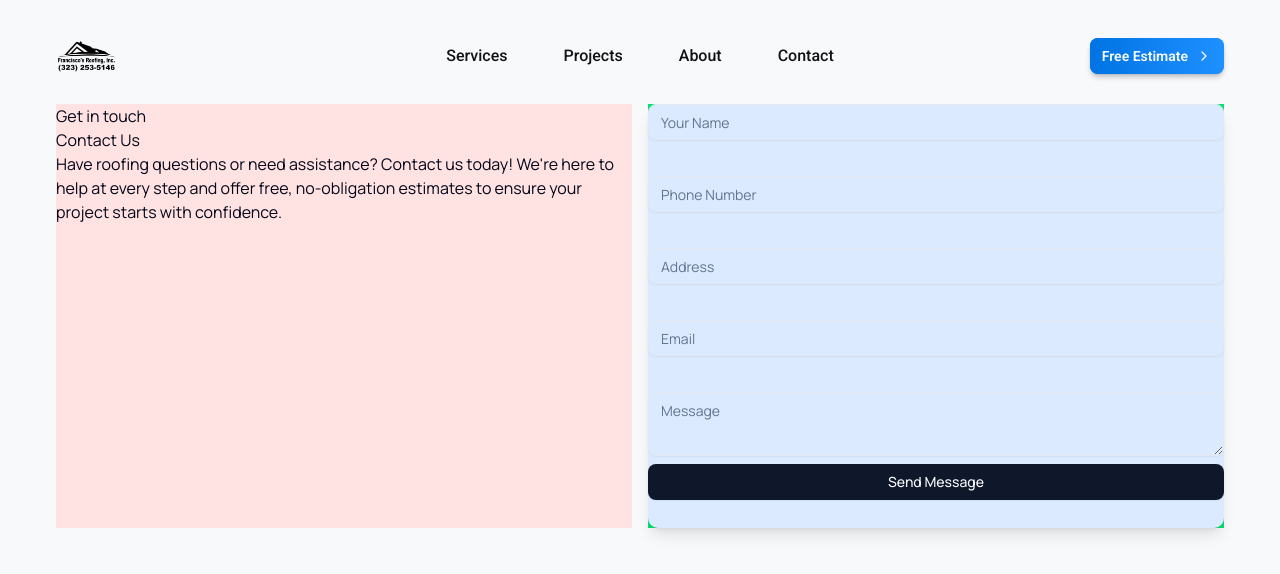
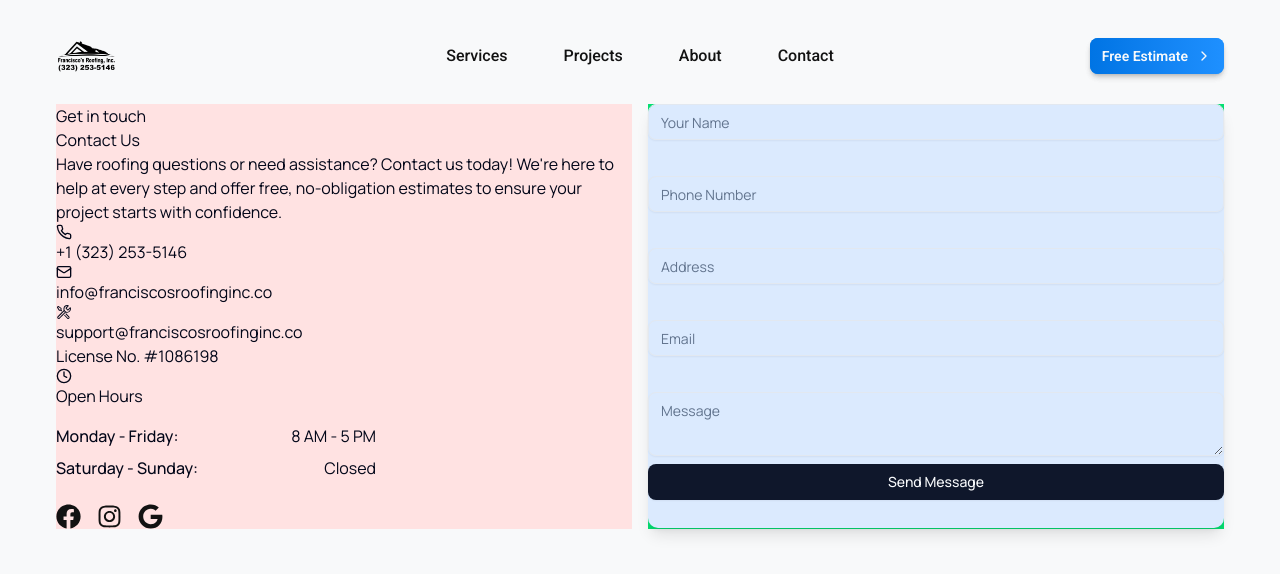
Before and after one commit to stevenpartida/franciscosroofinginc-website, a Next.js app: page /contact in a window 1280 px wide. Shown: the top 574 px of the page. Built offline with nearby package versions, Linux system fonts and the light colour scheme.

Commit message:
Added all needed content to contactInfo

```diff
--- a/components/ContactInfo.tsx
+++ b/components/ContactInfo.tsx
@@ -1,5 +1,8 @@
 import React from "react";
-
+import { LuPhone, LuMail } from "react-icons/lu";
+import { LuClock } from "react-icons/lu";
+import { VscTools } from "react-icons/vsc";
+import { FaFacebook, FaInstagram, FaGoogle } from "react-icons/fa";
 function ContactInfo() {
   return (
     <main>
@@ -14,6 +17,55 @@ function ContactInfo() {
           </p>
         </div>
       </section>
+      <section>
+        <div>
+          <a href="tel:#">
+            <LuPhone />
+            <span>+1 (323) 253-5146</span>
+          </a>
+          <a href="mailto:#">
+            <LuMail />
+            <span>info@franciscosroofinginc.co</span>
+          </a>
+          <a href="maito:#">
+            <VscTools />
+            <span>support@franciscosroofinginc.co</span>
+          </a>
+        </div>
+        <div>
+          <p>License No. #1086198</p>
+        </div>
+      </section>
+      <section>
+        <h1>
+          <LuClock />
+          <span>Open Hours</span>
+        </h1>
+        <div className="mt-4 space-y-2 max-w-xs">
+          <p className="flex justify-between">
+            <span className="font-medium">Monday - Friday:</span>
+            <span>8 AM - 5 PM</span>
+          </p>
+          <p className="flex justify-between">
+            <span className="font-medium">Saturday - Sunday:</span>
+            <span>Closed</span>
+          </p>
+        </div>
+        <div className="mt-6 flex space-x-4">
+          <a href="#" className="text-black hover:text-black active:text-black">
+            <FaFacebook size={25} />
+          </a>
+          <a href="#" className="text-black hover:text-black active:text-black">
+            <FaInstagram size={25} />
+          </a>
+          <a
+            href="https://g.co/kgs/fzhRzAs"
+            className="text-black hover:text-black active:text-black"
+          >
+            <FaGoogle size={25} />
+          </a>
+        </div>
+      </section>
     </main>
   );
 }
```
